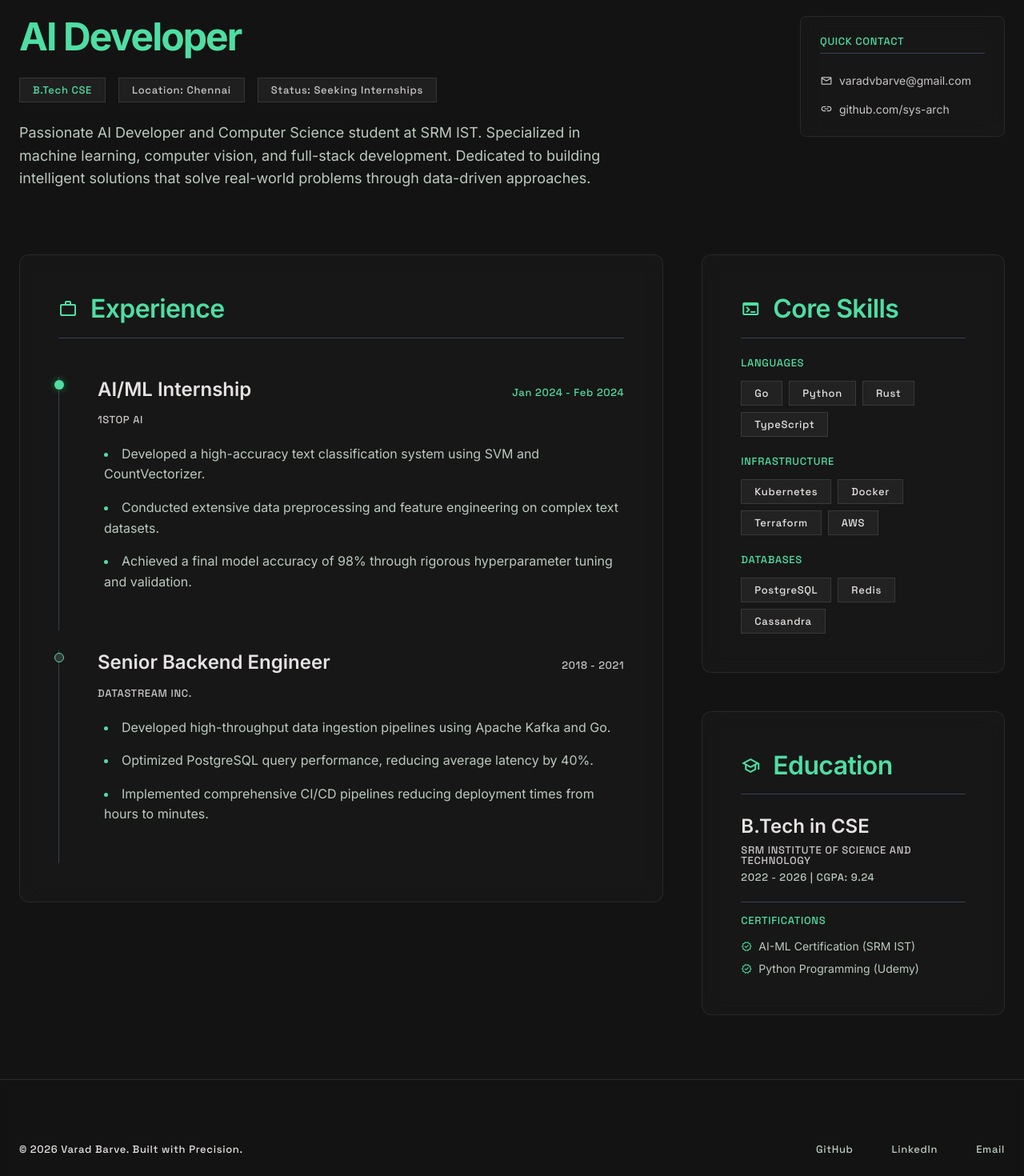
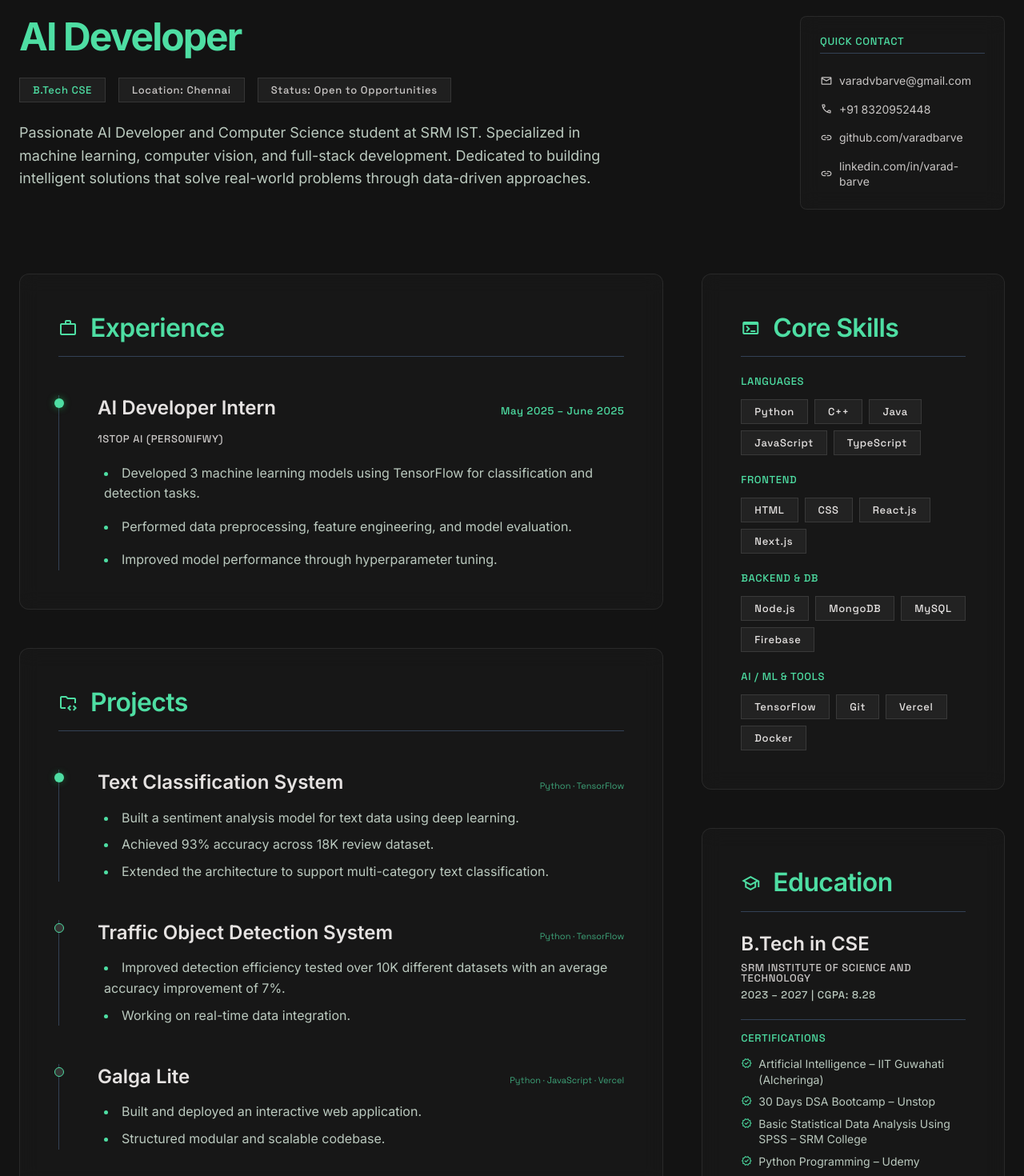
Before and after one commit to varadbarve/portfolio, a React (Vite) app: page /resume in a window 1280 px wide. Shown: the part 80-1550 px from the top of the page at 80% size. Built offline with nearby package versions, Linux system fonts and the light colour scheme.

Commit message:
fix: update Resume page with accurate data from Resume_6.pdf

```diff
--- a/src/pages/Resume.tsx
+++ b/src/pages/Resume.tsx
@@ -10,7 +10,7 @@ export default function Resume() {
           <div className="flex flex-wrap gap-sm">
             <span className="data-chip font-mono-label text-mono-label text-primary px-sm py-xs rounded-DEFAULT">B.Tech CSE</span>
             <span className="data-chip font-mono-label text-mono-label text-secondary px-sm py-xs rounded-DEFAULT">Location: Chennai</span>
-            <span className="data-chip font-mono-label text-mono-label text-secondary px-sm py-xs rounded-DEFAULT">Status: Seeking Internships</span>
+            <span className="data-chip font-mono-label text-mono-label text-secondary px-sm py-xs rounded-DEFAULT">Status: Open to Opportunities</span>
           </div>
           <p className="font-body-lg text-body-lg text-on-surface-variant max-w-3xl mt-md">
             Passionate AI Developer and Computer Science student at SRM IST. Specialized in machine learning, computer vision, and full-stack development. Dedicated to building intelligent solutions that solve real-world problems through data-driven approaches.
@@ -21,51 +21,88 @@ export default function Resume() {
           <a className="font-caption text-caption text-secondary hover:text-primary flex items-center gap-xs" href="mailto:varadvbarve@gmail.com">
             <span className="material-symbols-outlined text-[16px]">mail</span> varadvbarve@gmail.com
           </a>
-          <a className="font-caption text-caption text-secondary hover:text-primary flex items-center gap-xs" href="#">
-            <span className="material-symbols-outlined text-[16px]">link</span> github.com/sys-arch
+          <a className="font-caption text-caption text-secondary hover:text-primary flex items-center gap-xs" href="tel:+918320952448">
+            <span className="material-symbols-outlined text-[16px]">phone</span> +91 8320952448
+          </a>
+          <a className="font-caption text-caption text-secondary hover:text-primary flex items-center gap-xs" href="https://github.com/varadbarve" target="_blank" rel="noopener noreferrer">
+            <span className="material-symbols-outlined text-[16px]">link</span> github.com/varadbarve
+          </a>
+          <a className="font-caption text-caption text-secondary hover:text-primary flex items-center gap-xs" href="https://linkedin.com/in/varad-barve-143761280" target="_blank" rel="noopener noreferrer">
+            <span className="material-symbols-outlined text-[16px]">link</span> linkedin.com/in/varad-barve
           </a>
         </motion.div>
       </section>
 
       <div className="grid grid-cols-1 lg:grid-cols-3 gap-lg">
-        {/* Main Content Area: Experience */}
+        {/* Main Content Area: Experience + Projects */}
         <div className="lg:col-span-2 space-y-lg">
+
+          {/* Experience */}
           <motion.div initial={{ opacity: 0, y: 20 }} animate={{ opacity: 1, y: 0 }} className="glass-panel p-lg rounded-xl">
             <h2 className="font-h2 text-h2 text-primary mb-lg border-b border-[#334155] pb-sm flex items-center gap-sm">
               <span className="material-symbols-outlined text-primary">work</span> Experience
             </h2>
 
-            <div className="relative pl-lg border-l border-[#334155] pb-lg mb-md">
+            <div className="relative pl-lg border-l border-[#334155]">
               <div className="absolute w-3 h-3 bg-primary rounded-full -left-[6px] top-1 shadow-[0_0_8px_rgba(34,197,94,0.6)]"></div>
               <div className="flex flex-col md:flex-row md:justify-between md:items-baseline mb-sm">
-                <h3 className="font-h3 text-h3 text-on-surface">AI/ML Internship</h3>
-                <span className="font-mono-label text-mono-label text-primary mt-xs md:mt-0">Jan 2024 - Feb 2024</span>
+                <h3 className="font-h3 text-h3 text-on-surface">AI Developer Intern</h3>
+                <span className="font-mono-label text-mono-label text-primary mt-xs md:mt-0">May 2025 – June 2025</span>
               </div>
-              <h4 className="font-mono-label text-mono-label text-secondary uppercase mb-md">1Stop AI</h4>
+              <h4 className="font-mono-label text-mono-label text-secondary uppercase mb-md">1Stop AI (Personifwy)</h4>
               <ul className="list-disc list-inside space-y-sm font-body-md text-body-md text-on-surface-variant ml-xs marker:text-primary">
-                <li>Developed a high-accuracy text classification system using SVM and CountVectorizer.</li>
-                <li>Conducted extensive data preprocessing and feature engineering on complex text datasets.</li>
-                <li>Achieved a final model accuracy of 98% through rigorous hyperparameter tuning and validation.</li>
+                <li>Developed 3 machine learning models using TensorFlow for classification and detection tasks.</li>
+                <li>Performed data preprocessing, feature engineering, and model evaluation.</li>
+                <li>Improved model performance through hyperparameter tuning.</li>
               </ul>
             </div>
+          </motion.div>
 
-            <div className="relative pl-lg border-l border-[#334155] pb-lg">
-              <div className="absolute w-3 h-3 bg-surface-variant border border-primary rounded-full -left-[6px] top-1"></div>
-              <div className="flex flex-col md:flex-row md:justify-between md:items-baseline mb-sm">
-                <h3 className="font-h3 text-h3 text-on-surface">Senior Backend Engineer</h3>
-                <span className="font-mono-label text-mono-label text-secondary mt-xs md:mt-0">2018 - 2021</span>
+          {/* Projects */}
+          <motion.div initial={{ opacity: 0, y: 20 }} animate={{ opacity: 1, y: 0 }} transition={{ delay: 0.1 }} className="glass-panel p-lg rounded-xl">
+            <h2 className="font-h2 text-h2 text-primary mb-lg border-b border-[#334155] pb-sm flex items-center gap-sm">
+              <span className="material-symbols-outlined text-primary">folder_code</span> Projects
+            </h2>
+            <div className="space-y-lg">
+              <div className="relative pl-lg border-l border-[#334155]">
+                <div className="absolute w-3 h-3 bg-primary rounded-full -left-[6px] top-1 shadow-[0_0_8px_rgba(34,197,94,0.4)]"></div>
+                <div className="flex flex-col md:flex-row md:justify-between md:items-baseline mb-sm">
+                  <h3 className="font-h3 text-h3 text-on-surface">Text Classification System</h3>
+                  <span className="font-mono-label text-[11px] text-primary/70 mt-xs md:mt-0">Python · TensorFlow</span>
+                </div>
+                <ul className="list-disc list-inside space-y-xs font-body-md text-body-md text-on-surface-variant ml-xs marker:text-primary">
+                  <li>Built a sentiment analysis model for text data using deep learning.</li>
+                  <li>Achieved 93% accuracy across 18K review dataset.</li>
+                  <li>Extended the architecture to support multi-category text classification.</li>
+                </ul>
               </div>
-              <h4 className="font-mono-label text-mono-label text-secondary uppercase mb-md">DataStream Inc.</h4>
-              <ul className="list-disc list-inside space-y-sm font-body-md text-body-md text-on-surface-variant ml-xs marker:text-primary">
-                <li>Developed high-throughput data ingestion pipelines using Apache Kafka and Go.</li>
-                <li>Optimized PostgreSQL query performance, reducing average latency by 40%.</li>
-                <li>Implemented comprehensive CI/CD pipelines reducing deployment times from hours to minutes.</li>
-              </ul>
+              <div className="relative pl-lg border-l border-[#334155]">
+                <div className="absolute w-3 h-3 bg-surface-variant border border-primary rounded-full -left-[6px] top-1"></div>
+                <div className="flex flex-col md:flex-row md:justify-between md:items-baseline mb-sm">
+                  <h3 className="font-h3 text-h3 text-on-surface">Traffic Object Detection System</h3>
+                  <span className="font-mono-label text-[11px] text-primary/70 mt-xs md:mt-0">Python · TensorFlow</span>
+                </div>
+                <ul className="list-disc list-inside space-y-xs font-body-md text-body-md text-on-surface-variant ml-xs marker:text-primary">
+                  <li>Improved detection efficiency tested over 10K different datasets with an average accuracy improvement of 7%.</li>
+                  <li>Working on real-time data integration.</li>
+                </ul>
+              </div>
+              <div className="relative pl-lg border-l border-[#334155]">
+                <div className="absolute w-3 h-3 bg-surface-variant border border-primary rounded-full -left-[6px] top-1"></div>
+                <div className="flex flex-col md:flex-row md:justify-between md:items-baseline mb-sm">
+                  <h3 className="font-h3 text-h3 text-on-surface">Galga Lite</h3>
+                  <span className="font-mono-label text-[11px] text-primary/70 mt-xs md:mt-0">Python · JavaScript · Vercel</span>
+                </div>
+                <ul className="list-disc list-inside space-y-xs font-body-md text-body-md text-on-surface-variant ml-xs marker:text-primary">
+                  <li>Built and deployed an interactive web application.</li>
+                  <li>Structured modular and scalable codebase.</li>
+                </ul>
+              </div>
             </div>
           </motion.div>
         </div>
 
-        {/* Sidebar: Skills & Education */}
+        {/* Sidebar: Skills, Education, Languages */}
         <div className="space-y-lg">
           <motion.div initial={{ opacity: 0, x: 20 }} animate={{ opacity: 1, x: 0 }} transition={{ delay: 0.1 }} className="glass-panel p-lg rounded-xl">
             <h2 className="font-h2 text-h2 text-primary mb-md border-b border-[#334155] pb-sm flex items-center gap-sm">
@@ -75,23 +112,31 @@ export default function Resume() {
               <div>
                 <h4 className="font-mono-label text-mono-label text-surface-tint uppercase mb-sm">Languages</h4>
                 <div className="flex flex-wrap gap-xs">
-                  {['Go', 'Python', 'Rust', 'TypeScript'].map(t => (
+                  {['Python', 'C++', 'Java', 'JavaScript', 'TypeScript'].map(t => (
                     <span key={t} className="data-chip font-mono-label text-mono-label text-on-surface px-sm py-xs rounded-DEFAULT">{t}</span>
                   ))}
                 </div>
               </div>
               <div>
-                <h4 className="font-mono-label text-mono-label text-surface-tint uppercase mb-sm">Infrastructure</h4>
+                <h4 className="font-mono-label text-mono-label text-surface-tint uppercase mb-sm">Frontend</h4>
                 <div className="flex flex-wrap gap-xs">
-                  {['Kubernetes', 'Docker', 'Terraform', 'AWS'].map(t => (
+                  {['HTML', 'CSS', 'React.js', 'Next.js'].map(t => (
                     <span key={t} className="data-chip font-mono-label text-mono-label text-on-surface px-sm py-xs rounded-DEFAULT">{t}</span>
                   ))}
                 </div>
               </div>
               <div>
-                <h4 className="font-mono-label text-mono-label text-surface-tint uppercase mb-sm">Databases</h4>
+                <h4 className="font-mono-label text-mono-label text-surface-tint uppercase mb-sm">Backend & DB</h4>
                 <div className="flex flex-wrap gap-xs">
-                  {['PostgreSQL', 'Redis', 'Cassandra'].map(t => (
+                  {['Node.js', 'MongoDB', 'MySQL', 'Firebase'].map(t => (
+                    <span key={t} className="data-chip font-mono-label text-mono-label text-on-surface px-sm py-xs rounded-DEFAULT">{t}</span>
+                  ))}
+                </div>
+              </div>
+              <div>
+                <h4 className="font-mono-label text-mono-label text-surface-tint uppercase mb-sm">AI / ML & Tools</h4>
+                <div className="flex flex-wrap gap-xs">
+                  {['TensorFlow', 'Git', 'Vercel', 'Docker'].map(t => (
                     <span key={t} className="data-chip font-mono-label text-mono-label text-on-surface px-sm py-xs rounded-DEFAULT">{t}</span>
                   ))}
                 </div>
@@ -107,16 +152,29 @@ export default function Resume() {
               <div>
                 <h3 className="font-h3 text-h3 text-on-surface">B.Tech in CSE</h3>
                 <p className="font-mono-label text-mono-label text-secondary uppercase my-xs">SRM Institute of Science and Technology</p>
-                <p className="font-mono-label text-mono-label text-on-surface-variant">2022 - 2026 | CGPA: 9.24</p>
+                <p className="font-mono-label text-mono-label text-on-surface-variant">2023 – 2027 | CGPA: 8.28</p>
               </div>
               <div className="pt-sm border-t border-[#334155]">
                 <h4 className="font-mono-label text-mono-label text-surface-tint uppercase mb-sm">Certifications</h4>
                 <ul className="space-y-xs font-caption text-caption text-on-surface-variant">
-                  <li className="flex items-center gap-xs"><span className="material-symbols-outlined text-[14px] text-primary">verified</span> AI-ML Certification (SRM IST)</li>
-                  <li className="flex items-center gap-xs"><span className="material-symbols-outlined text-[14px] text-primary">verified</span> Python Programming (Udemy)</li>
+                  <li className="flex items-start gap-xs"><span className="material-symbols-outlined text-[14px] text-primary mt-[2px] flex-shrink-0">verified</span> Artificial Intelligence – IIT Guwahati (Alcheringa)</li>
+                  <li className="flex items-start gap-xs"><span className="material-symbols-outlined text-[14px] text-primary mt-[2px] flex-shrink-0">verified</span> 30 Days DSA Bootcamp – Unstop</li>
+                  <li className="flex items-start gap-xs"><span className="material-symbols-outlined text-[14px] text-primary mt-[2px] flex-shrink-0">verified</span> Basic Statistical Data Analysis Using SPSS – SRM College</li>
+                  <li className="flex items-start gap-xs"><span className="material-symbols-outlined text-[14px] text-primary mt-[2px] flex-shrink-0">verified</span> Python Programming – Udemy</li>
                 </ul>
               </div>
             </div>
+          </motion.div>
+
+          <motion.div initial={{ opacity: 0, x: 20 }} animate={{ opacity: 1, x: 0 }} transition={{ delay: 0.3 }} className="glass-panel p-lg rounded-xl">
+            <h2 className="font-h2 text-h2 text-primary mb-md border-b border-[#334155] pb-sm flex items-center gap-sm">
+              <span className="material-symbols-outlined text-primary">translate</span> Languages
+            </h2>
+            <ul className="space-y-xs font-caption text-caption text-on-surface-variant">
+              <li className="flex justify-between"><span>English</span><span className="text-primary/70">Professional Proficiency</span></li>
+              <li className="flex justify-between"><span>Hindi</span><span className="text-primary/70">Native</span></li>
+              <li className="flex justify-between"><span>Japanese</span><span className="text-primary/70">Elementary</span></li>
+            </ul>
           </motion.div>
         </div>
       </div>
```
